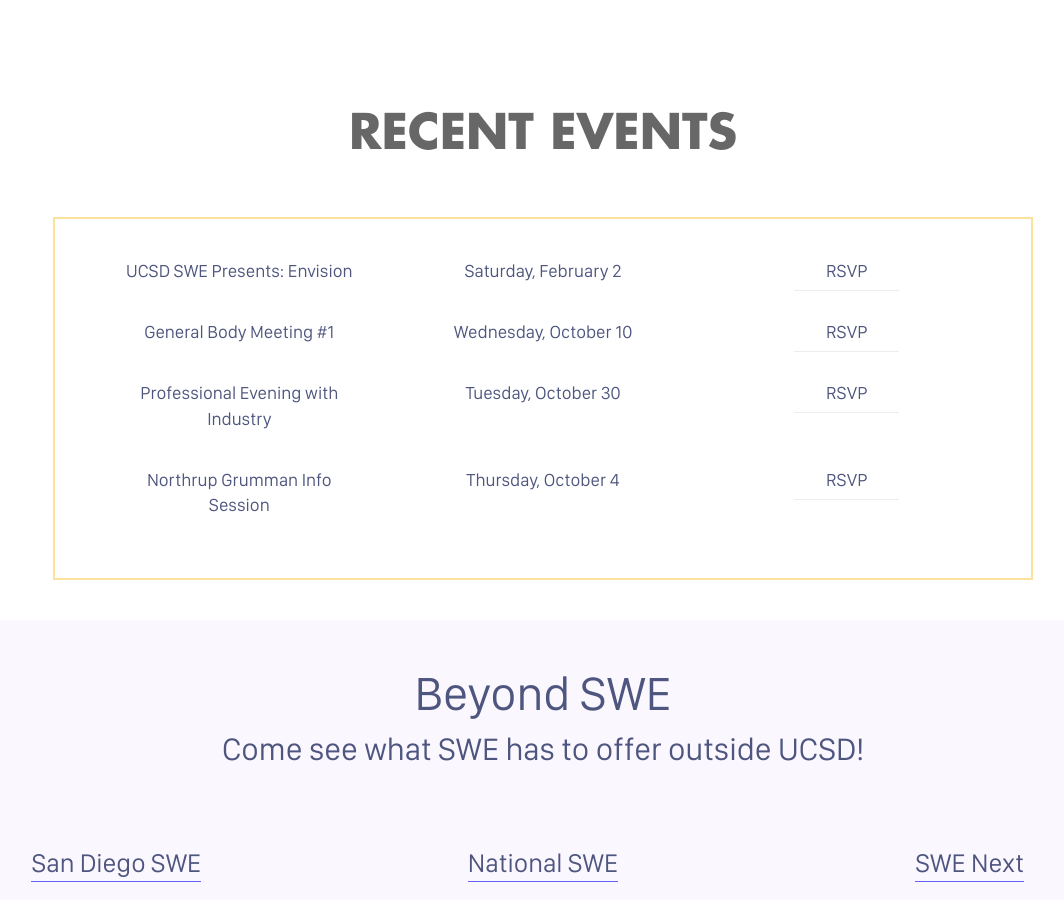
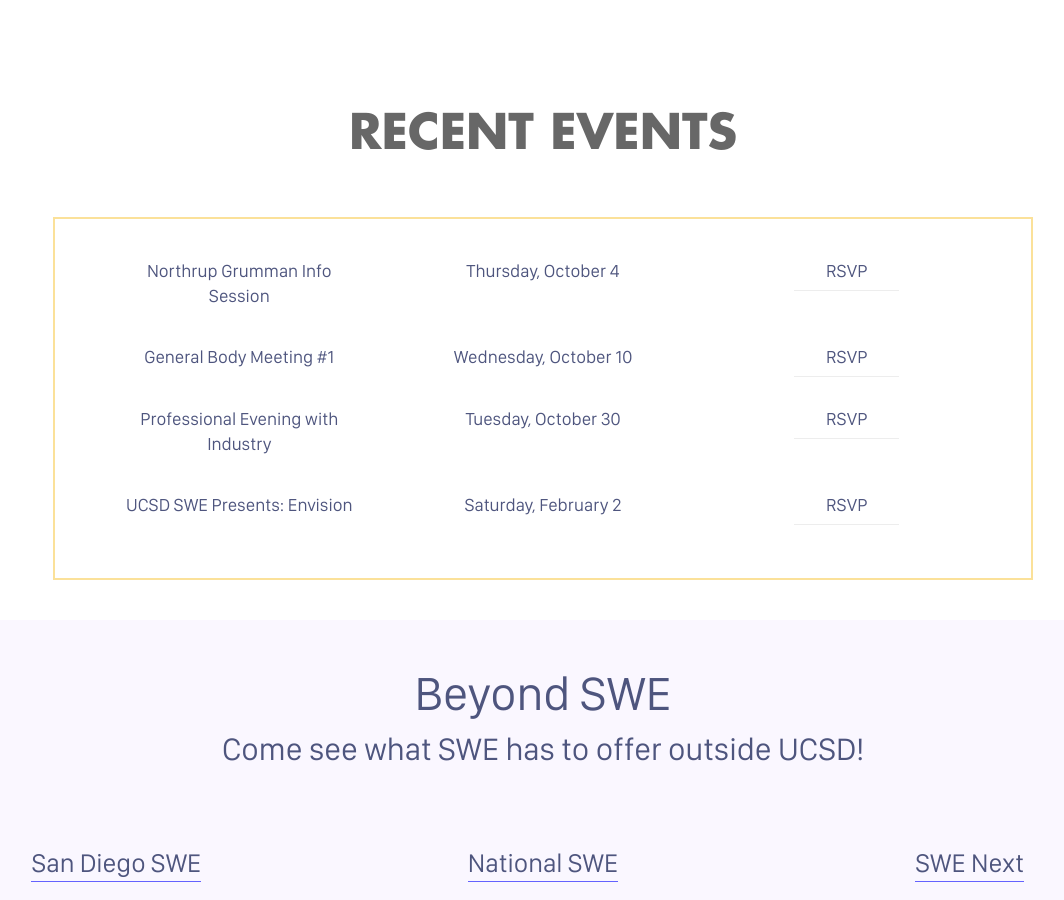
Before and after one commit to sweucsd/swe-website-old, a Jekyll site: the page built from index.markdown, in a window 1280 px wide and 900 px high, scrolled down 1027 px. Shown: the whole window, without its empty margins (97-1161 px from the left). Built offline with Jekyll 4.4.1, drawn with Linux system fonts in a browser that asks for light colours; comment, search, counter and statistics services are not loaded.

```diff
--- a/_config.yml
+++ b/_config.yml
@@ -48,13 +48,13 @@ sponsor_logos:
 - https://i.imgur.com/tOmIeZ7.jpg
 - https://i.imgur.com/7ddRs4V.jpg
 events:
-- event_name: 'UCSD SWE Presents: Envision'
-  event_date: 2019-02-02 17:00:00.000000000 Z
-  event_url: http://ucsdenvision.wixsite.com/envision
+- event_name: 'Northrup Grumman Info Session '
+  event_date: 2018-10-04 00:00:00.000000000 Z
 - event_name: 'General Body Meeting #1'
   event_date: 2018-10-10 01:30:00.000000000 Z
 - event_name: Professional Evening with Industry
   event_date: 2018-10-30 01:00:00.000000000 Z
-- event_name: 'Northrup Grumman Info Session '
-  event_date: 2018-10-04 00:00:00.000000000 Z
+- event_name: 'UCSD SWE Presents: Envision'
+  event_date: 2019-02-02 17:00:00.000000000 Z
+  event_url: http://ucsdenvision.wixsite.com/envision
 footer_email: swe@eng.ucsd.edu
```
